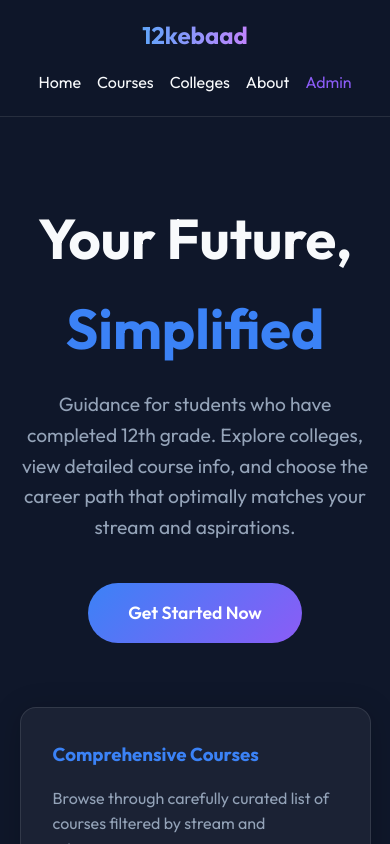
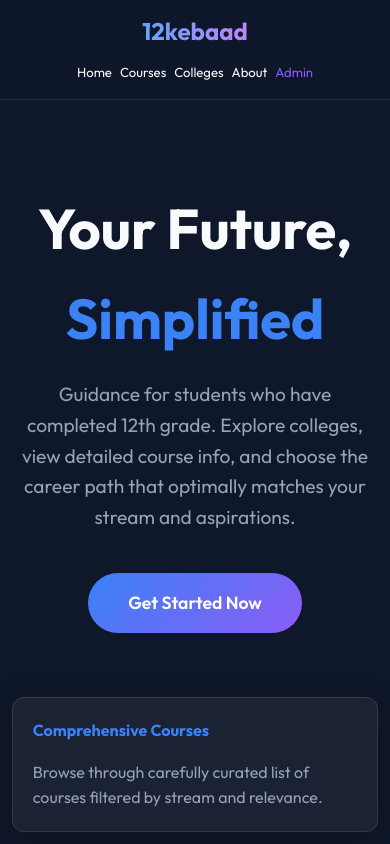
Before and after one commit to 12kebaadteam/12kebaad, a Next.js app: page / in a window 390 px wide. Shown: the top 844 px of the page. Built offline with nearby package versions, Linux system fonts and the light colour scheme; no server answers.

Commit message:
Add files via upload

```diff
--- a/src/app/globals.css
+++ b/src/app/globals.css
@@ -67,6 +67,8 @@ body {
   padding: 2rem;
   box-shadow: 0 4px 30px rgba(0, 0, 0, 0.2);
   transition: transform 0.3s ease, border-color 0.3s ease;
+  overflow: hidden;
+  word-break: break-word;
 }
 
 .glass-panel:hover {
@@ -203,19 +205,75 @@ select.form-control {
   margin-top: 2rem;
 }
 
+/* Sort bar */
+.sort-bar-form {
+  display: flex;
+  gap: 0.75rem;
+  align-items: center;
+  flex-wrap: wrap;
+}
+
+.sort-select {
+  min-width: 160px;
+  flex: 1;
+}
+
 /* Mobile Responsiveness */
 @media (max-width: 768px) {
   .navbar {
     flex-direction: column;
     padding: 1rem;
-    gap: 1rem;
+    gap: 0.75rem;
   }
   .nav-links {
     flex-wrap: wrap;
     justify-content: center;
-    gap: 1rem;
+    gap: 0.75rem;
+    font-size: 0.9rem;
   }
   .main-content {
-    padding-top: 130px; /* Account for stacked navbar height */
+    padding-top: 130px;
+    padding-left: 4%;
+    padding-right: 4%;
+  }
+  .grid-cards {
+    grid-template-columns: 1fr;
+    gap: 1.25rem;
+  }
+  .glass-panel {
+    padding: 1.25rem;
+    border-radius: 12px;
+  }
+  .sort-bar-form {
+    width: 100%;
+  }
+  .sort-select {
+    width: 100%;
+    flex: unset;
+  }
+  h1 {
+    font-size: 1.5rem;
+  }
+  h3 {
+    font-size: 1rem;
   }
 }
+
+@media (max-width: 480px) {
+  .navbar {
+    padding: 0.75rem 1rem;
+  }
+  .nav-links {
+    gap: 0.5rem;
+    font-size: 0.82rem;
+  }
+  .main-content {
+    padding-top: 120px;
+    padding-left: 3%;
+    padding-right: 3%;
+  }
+  .btn-primary {
+    padding: 0.6rem 1.2rem;
+    font-size: 0.9rem;
+  }
+}
```
Also changed, not shown: src/app/colleges/page.tsx (+24 -10 lines), src/app/courses/page.tsx (+6 -6 lines), src/app/form/page.tsx (+6 -6 lines).
